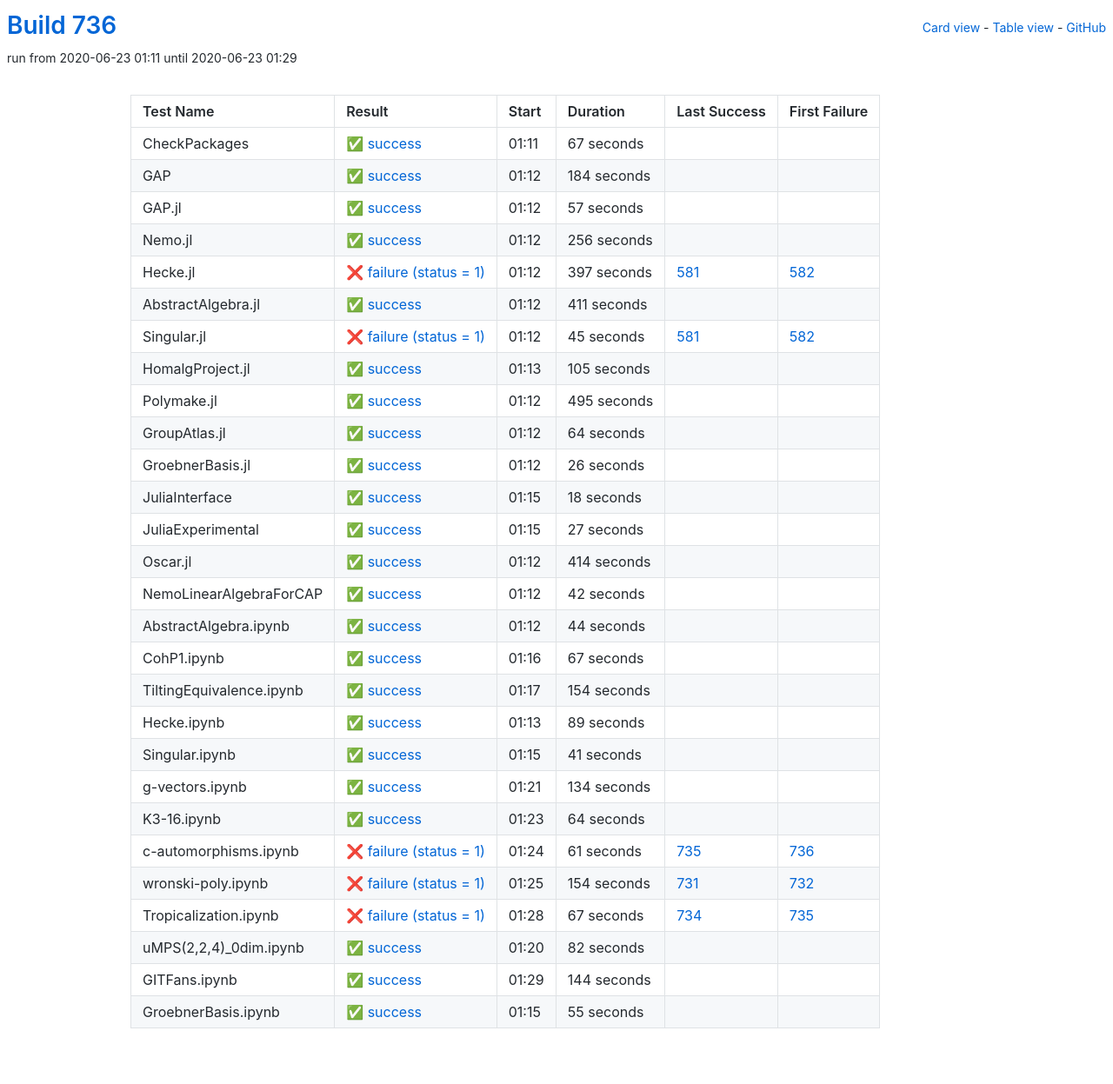
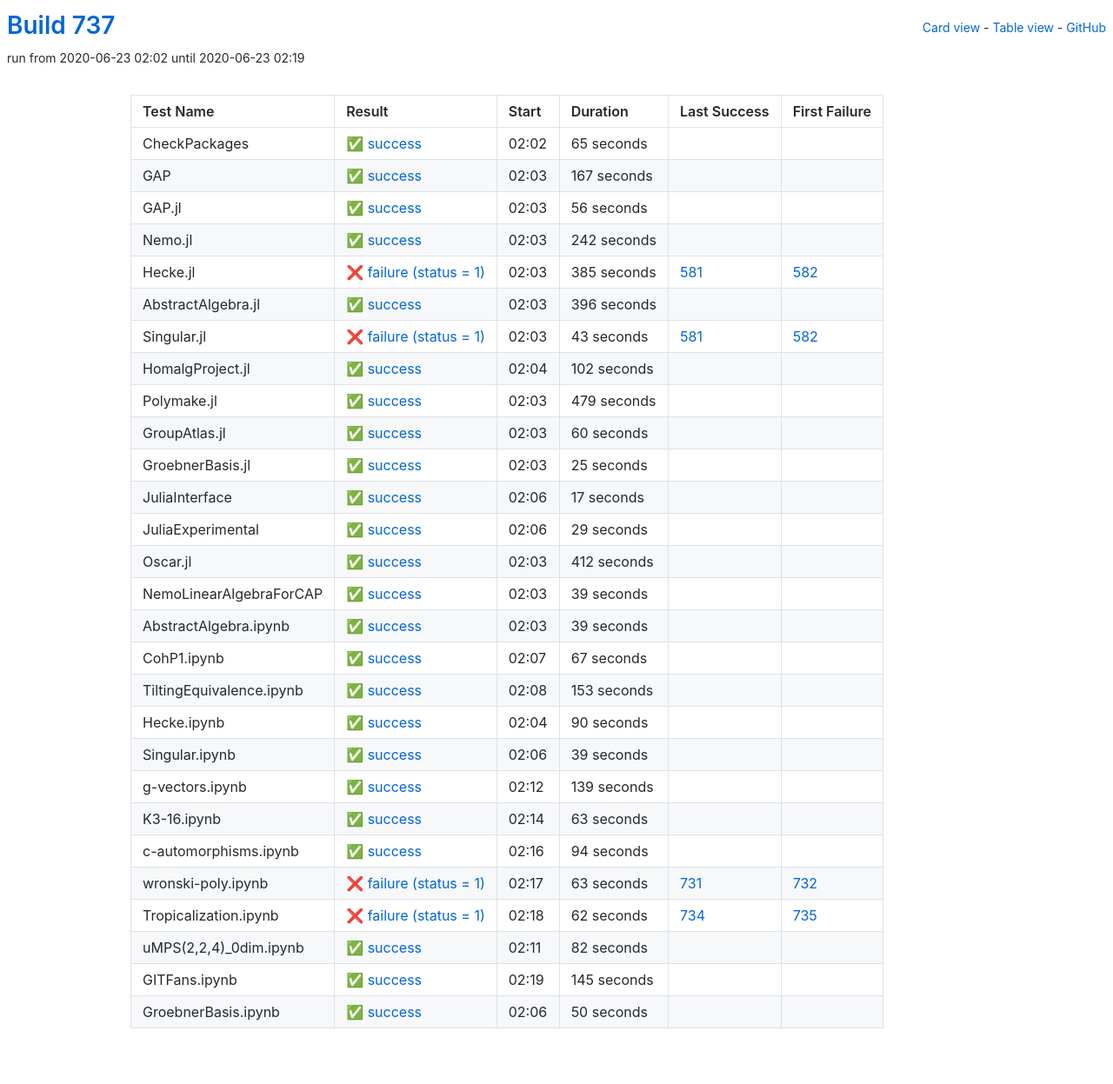
Before and after one commit to oscar-system/oscar-ci-status-1.4, a Jekyll site: the page built from table.html, in a window 1280 px wide. Shown: the whole page at 87% size. Built offline with Jekyll 4.4.1, drawn with Linux system fonts in a browser that asks for light colours.

Commit message:
Build #737

```diff
--- a/_data/ci.yml
+++ b/_data/ci.yml
@@ -1,6 +1,6 @@
 ---
-build: 736
-build_url: https://oscarci.mathematik.uni-kl.de/job/oscar-julia-1.4/736/
+build: 737
+build_url: https://oscarci.mathematik.uni-kl.de/job/oscar-julia-1.4/737/
 job: oscar-julia-1.4
 organization: oscar-system
 repo: oscar-ci-status-1.4
@@ -8,200 +8,200 @@ repourl: https://github.com/oscar-system/oscar-ci-status-1.4
 tests:
 - name: CheckPackages
   id: checkpackages
-  log: https://oscarci.mathematik.uni-kl.de/job/oscar-julia-1.4/736/artifact/logs/build-736/CheckPackages.log
-  start: 2020-06-23 01:11
+  log: https://oscarci.mathematik.uni-kl.de/job/oscar-julia-1.4/737/artifact/logs/build-737/CheckPackages.log
+  start: 2020-06-23 02:02
   success: true
   exitcode: 0
   status: success
-  duration: 67
+  duration: 65
   last_success: false
   last_success_url:
   first_failure: false
   first_failure_url:
 - name: GAP
   id: gap
-  log: https://oscarci.mathematik.uni-kl.de/job/oscar-julia-1.4/736/artifact/logs/build-736/GAP.log
-  start: 2020-06-23 01:12
+  log: https://oscarci.mathematik.uni-kl.de/job/oscar-julia-1.4/737/artifact/logs/build-737/GAP.log
+  start: 2020-06-23 02:03
   success: true
   exitcode: 0
   status: success
-  duration: 184
+  duration: 167
   last_success: false
   last_success_url:
   first_failure: false
   first_failure_url:
 - name: GAP.jl
   id: gap-jl
-  log: https://oscarci.mathematik.uni-kl.de/job/oscar-julia-1.4/736/artifact/logs/build-736/GAP.jl.log
-  start: 2020-06-23 01:12
+  log: https://oscarci.mathematik.uni-kl.de/job/oscar-julia-1.4/737/artifact/logs/build-737/GAP.jl.log
+  start: 2020-06-23 02:03
   success: true
   exitcode: 0
   status: success
-  duration: 57
+  duration: 56
   last_success: false
   last_success_url:
   first_failure: false
   first_failure_url:
 - name: Nemo.jl
   id: nemo-jl
-  log: https://oscarci.mathematik.uni-kl.de/job/oscar-julia-1.4/736/artifact/logs/build-736/Nemo.jl.log
-  start: 2020-06-23 01:12
+  log: https://oscarci.mathematik.uni-kl.de/job/oscar-julia-1.4/737/artifact/logs/build-737/Nemo.jl.log
+  start: 2020-06-23 02:03
   success: true
   exitcode: 0
   status: success
-  duration: 256
+  duration: 242
   last_success: false
   last_success_url:
   first_failure: false
   first_failure_url:
 - name: Hecke.jl
   id: hecke-jl
-  log: https://oscarci.mathematik.uni-kl.de/job/oscar-julia-1.4/736/artifact/logs/build-736/Hecke.jl.log
-  start: 2020-06-23 01:12
+  log: https://oscarci.mathematik.uni-kl.de/job/oscar-julia-1.4/737/artifact/logs/build-737/Hecke.jl.log
+  start: 2020-06-23 02:03
   success: false
   exitcode: 1
   status: failure
-  duration: 397
+  duration: 385
   last_success: 581
   last_success_url: https://oscarci.mathematik.uni-kl.de/job/oscar-julia-1.4/581/
   first_failure: 582
   first_failure_url: https://oscarci.mathematik.uni-kl.de/job/oscar-julia-1.4/582/
 - name: AbstractAlgebra.jl
   id: abstractalgebra-jl
-  log: https://oscarci.mathematik.uni-kl.de/job/oscar-julia-1.4/736/artifact/logs/build-736/AbstractAlgebra.jl.log
-  start: 2020-06-23 01:12
+  log: https://oscarci.mathematik.uni-kl.de/job/oscar-julia-1.4/737/artifact/logs/build-737/AbstractAlgebra.jl.log
+  start: 2020-06-23 02:03
   success: true
   exitcode: 0
   status: success
-  duration: 411
+  duration: 396
   last_success: false
   last_success_url:
   first_failure: false
   first_failure_url:
 - name: Singular.jl
   id: singular-jl
-  log: https://oscarci.mathematik.uni-kl.de/job/oscar-julia-1.4/736/artifact/logs/build-736/Singular.jl.log
-  start: 2020-06-23 01:12
+  log: https://oscarci.mathematik.uni-kl.de/job/oscar-julia-1.4/737/artifact/logs/build-737/Singular.jl.log
+  start: 2020-06-23 02:03
   success: false
   exitcode: 1
   status: failure
-  duration: 45
+  duration: 43
   last_success: 581
   last_success_url: https://oscarci.mathematik.uni-kl.de/job/oscar-julia-1.4/581/
   first_failure: 582
   first_failure_url: https://oscarci.mathematik.uni-kl.de/job/oscar-julia-1.4/582/
 - name: HomalgProject.jl
   id: homalgproject-jl
-  log: https://oscarci.mathematik.uni-kl.de/job/oscar-julia-1.4/736/artifact/logs/build-736/HomalgProject.jl.log
-  start: 2020-06-23 01:13
+  log: https://oscarci.mathematik.uni-kl.de/job/oscar-julia-1.4/737/artifact/logs/build-737/HomalgProject.jl.log
+  start: 2020-06-23 02:04
   success: true
   exitcode: 0
   status: success
-  duration: 105
+  duration: 102
   last_success: false
   last_success_url:
   first_failure: false
   first_failure_url:
 - name: Polymake.jl
   id: polymake-jl
-  log: https://oscarci.mathematik.uni-kl.de/job/oscar-julia-1.4/736/artifact/logs/build-736/Polymake.jl.log
-  start: 2020-06-23 01:12
+  log: https://oscarci.mathematik.uni-kl.de/job/oscar-julia-1.4/737/artifact/logs/build-737/Polymake.jl.log
+  start: 2020-06-23 02:03
   success: true
   exitcode: 0
   status: success
-  duration: 495
+  duration: 479
   last_success: false
   last_success_url:
   first_failure: false
   first_failure_url:
 - name: GroupAtlas.jl
   id: groupatlas-jl
-  log: https://oscarci.mathematik.uni-kl.de/job/oscar-julia-1.4/736/artifact/logs/build-736/GroupAtlas.jl.log
-  start: 2020-06-23 01:12
+  log: https://oscarci.mathematik.uni-kl.de/job/oscar-julia-1.4/737/artifact/logs/build-737/GroupAtlas.jl.log
+  start: 2020-06-23 02:03
   success: true
   exitcode: 0
   status: success
-  duration: 64
+  duration: 60
   last_success: false
   last_success_url:
   first_failure: false
   first_failure_url:
 - name: GroebnerBasis.jl
   id: groebnerbasis-jl
-  log: https://oscarci.mathematik.uni-kl.de/job/oscar-julia-1.4/736/artifact/logs/build-736/GroebnerBasis.jl.log
-  start: 2020-06-23 01:12
+  log: https://oscarci.mathematik.uni-kl.de/job/oscar-julia-1.4/737/artifact/logs/build-737/GroebnerBasis.jl.log
+  start: 2020-06-23 02:03
   success: true
   exitcode: 0
   status: success
-  duration: 26
+  duration: 25
   last_success: false
   last_success_url:
   first_failure: false
   first_failure_url:
 - name: JuliaInterface
   id: juliainterface
-  log: https://oscarci.mathematik.uni-kl.de/job/oscar-julia-1.4/736/artifact/logs/build-736/JuliaInterface.log
-  start: 2020-06-23 01:15
+  log: https://oscarci.mathematik.uni-kl.de/job/oscar-julia-1.4/737/artifact/logs/build-737/JuliaInterface.log
+  start: 2020-06-23 02:06
   success: true
   exitcode: 0
   status: success
-  duration: 18
+  duration: 17
   last_success: false
   last_success_url:
   first_failure: false
   first_failure_url:
 - name: JuliaExperimental
   id: juliaexperimental
-  log: https://oscarci.mathematik.uni-kl.de/job/oscar-julia-1.4/736/artifact/logs/build-736/JuliaExperimental.log
-  start: 2020-06-23 01:15
+  log: https://oscarci.mathematik.uni-kl.de/job/oscar-julia-1.4/737/artifact/logs/build-737/JuliaExperimental.log
+  start: 2020-06-23 02:06
   success: true
   exitcode: 0
   status: success
-  duration: 27
+  duration: 29
   last_success: false
   last_success_url:
   first_failure: false
   first_failure_url:
 - name: Oscar.jl
   id: oscar-jl
-  log: https://oscarci.mathematik.uni-kl.de/job/oscar-julia-1.4/736/artifact/logs/build-736/Oscar.jl.log
-  start: 2020-06-23 01:12
+  log: https://oscarci.mathematik.uni-kl.de/job/oscar-julia-1.4/737/artifact/logs/build-737/Oscar.jl.log
+  start: 2020-06-23 02:03
   success: true
   exitcode: 0
   status: success
-  duration: 414
+  duration: 412
   last_success: false
   last_success_url:
   first_failure: false
   first_failure_url:
 - name: NemoLinearAlgebraForCAP
   id: nemolinearalgebraforcap
-  log: https://oscarci.mathematik.uni-kl.de/job/oscar-julia-1.4/736/artifact/logs/build-736/NemoLinearAlgebraForCAP.log
-  start: 2020-06-23 01:12
+  log: https://oscarci.mathematik.uni-kl.de/job/oscar-julia-1.4/737/artifact/logs/build-737/NemoLinearAlgebraForCAP.log
+  start: 2020-06-23 02:03
   success: true
   exitcode: 0
   status: success
-  duration: 42
+  duration: 39
   last_success: false
   last_success_url:
   first_failure: false
   first_failure_url:
 - name: AbstractAlgebra.ipynb
   id: abstractalgebra-ipynb
-  log: https://oscarci.mathematik.uni-kl.de/job/oscar-julia-1.4/736/artifact/logs/build-736/AbstractAlgebra.ipynb.log
-  start: 2020-06-23 01:12
+  log: https://oscarci.mathematik.uni-kl.de/job/oscar-julia-1.4/737/artifact/logs/build-737/AbstractAlgebra.ipynb.log
+  start: 2020-06-23 02:03
   success: true
   exitcode: 0
   status: success
-  duration: 44
+  duration: 39
   last_success: false
   last_success_url:
   first_failure: false
   first_failure_url:
 - name: CohP1.ipynb
   id: cohp1-ipynb
-  log: https://oscarci.mathematik.uni-kl.de/job/oscar-julia-1.4/736/artifact/logs/build-736/CohP1.ipynb.log
-  start: 2020-06-23 01:16
+  log: https://oscarci.mathematik.uni-kl.de/job/oscar-julia-1.4/737/artifact/logs/build-737/CohP1.ipynb.log
+  start: 2020-06-23 02:07
   success: true
   exitcode: 0
   status: success
@@ -212,104 +212,104 @@ tests:
   first_failure_url:
 - name: TiltingEquivalence.ipynb
   id: tiltingequivalence-ipynb
-  log: https://oscarci.mathematik.uni-kl.de/job/oscar-julia-1.4/736/artifact/logs/build-736/TiltingEquivalence.ipynb.log
-  start: 2020-06-23 01:17
+  log: https://oscarci.mathematik.uni-kl.de/job/oscar-julia-1.4/737/artifact/logs/build-737/TiltingEquivalence.ipynb.log
+  start: 2020-06-23 02:08
   success: true
   exitcode: 0
   status: success
-  duration: 154
+  duration: 153
   last_success: false
   last_success_url:
   first_failure: false
   first_failure_url:
 - name: Hecke.ipynb
   id: hecke-ipynb
-  log: https://oscarci.mathematik.uni-kl.de/job/oscar-julia-1.4/736/artifact/logs/build-736/Hecke.ipynb.log
-  start: 2020-06-23 01:13
+  log: https://oscarci.mathematik.uni-kl.de/job/oscar-julia-1.4/737/artifact/logs/build-737/Hecke.ipynb.log
+  start: 2020-06-23 02:04
   success: true
   exitcode: 0
   status: success
-  duration: 89
+  duration: 90
   last_success: false
   last_success_url:
   first_failure: false
   first_failure_url:
 - name: Singular.ipynb
   id: singular-ipynb
-  log: https://oscarci.mathematik.uni-kl.de/job/oscar-julia-1.4/736/artifact/logs/build-736/Singular.ipynb.log
-  start: 2020-06-23 01:15
+  log: https://oscarci.mathematik.uni-kl.de/job/oscar-julia-1.4/737/artifact/logs/build-737/Singular.ipynb.log
+  start: 2020-06-23 02:06
   success: true
   exitcode: 0
   status: success
-  duration: 41
+  duration: 39
   last_success: false
   last_success_url:
   first_failure: false
   first_failure_url:
 - name: g-vectors.ipynb
   id: g-vectors-ipynb
-  log: https://oscarci.mathematik.uni-kl.de/job/oscar-julia-1.4/736/artifact/logs/build-736/g-vectors.ipynb.log
-  start: 2020-06-23 01:21
+  log: https://oscarci.mathematik.uni-kl.de/job/oscar-julia-1.4/737/artifact/logs/build-737/g-vectors.ipynb.log
+  start: 2020-06-23 02:12
   success: true
   exitcode: 0
   status: success
-  duration: 134
+  duration: 139
   last_success: false
   last_success_url:
   first_failure: false
   first_failure_url:
 - name: K3-16.ipynb
   id: k3-16-ipynb
-  log: https://oscarci.mathematik.uni-kl.de/job/oscar-julia-1.4/736/artifact/logs/build-736/K3-16.ipynb.log
-  start: 2020-06-23 01:23
+  log: https://oscarci.mathematik.uni-kl.de/job/oscar-julia-1.4/737/artifact/logs/build-737/K3-16.ipynb.log
+  start: 2020-06-23 02:14
   success: true
   exitcode: 0
   status: success
-  duration: 64
+  duration: 63
   last_success: false
   last_success_url:
   first_failure: false
   first_failure_url:
 - name: c-automorphisms.ipynb
   id: c-automorphisms-ipynb
-  log: https://oscarci.mathematik.uni-kl.de/job/oscar-julia-1.4/736/artifact/logs/build-736/c-automorphisms.ipynb.log
-  start: 2020-06-23 01:24
+  log: https://oscarci.mathematik.uni-kl.de/job/oscar-julia-1.4/737/artifact/logs/build-737/c-automorphisms.ipynb.log
+  start: 2020-06-23 02:16
+  success: true
+  exitcode: 0
+  status: success
+  duration: 94
+  last_success: false
+  last_success_url:
+  first_failure: false
+  first_failure_url:
+- name: wronski-poly.ipynb
+  id: wronski-poly-ipynb
+  log: https://oscarci.mathematik.uni-kl.de/job/oscar-julia-1.4/737/artifact/logs/build-737/wronski-poly.ipynb.log
+  start: 2020-06-23 02:17
   success: false
   exitcode: 1
   status: failure
-  duration: 61
-  last_success: 735
-  last_success_url: https://oscarci.mathematik.uni-kl.de/job/oscar-julia-1.4/735/
-  first_failure: 736
-  first_failure_url: https://oscarci.mathematik.uni-kl.de/job/oscar-julia-1.4/736/
-- name: wronski-poly.ipynb
-  id: wronski-poly-ipynb
-  log: https://oscarci.mathematik.uni-kl.de/job/oscar-julia-1.4/736/artifact/logs/build-736/wronski-poly.ipynb.log
-  start: 2020-06-23 01:25
-  success: false
-  exitcode: 1
-  status: failure
-  duration: 154
+  duration: 63
   last_success: 731
   last_success_url: https://oscarci.mathematik.uni-kl.de/job/oscar-julia-1.4/731/
   first_failure: 732
   first_failure_url: https://oscarci.mathematik.uni-kl.de/job/oscar-julia-1.4/732/
 - name: Tropicalization.ipynb
   id: tropicalization-ipynb
-  log: https://oscarci.mathematik.uni-kl.de/job/oscar-julia-1.4/736/artifact/logs/build-736/Tropicalization.ipynb.log
-  start: 2020-06-23 01:28
+  log: https://oscarci.mathematik.uni-kl.de/job/oscar-julia-1.4/737/artifact/logs/build-737/Tropicalization.ipynb.log
+  start: 2020-06-23 02:18
   success: false
   exitcode: 1
   status: failure
-  duration: 67
+  duration: 62
   last_success: 734
   last_success_url: https://oscarci.mathematik.uni-kl.de/job/oscar-julia-1.4/734/
   first_failure: 735
   first_failure_url: https://oscarci.mathematik.uni-kl.de/job/oscar-julia-1.4/735/
 - name: uMPS(2,2,4)_0dim.ipynb
   id: umps-2-2-4-0dim-ipynb
-  log: https://oscarci.mathematik.uni-kl.de/job/oscar-julia-1.4/736/artifact/logs/build-736/uMPS-2-2-4-_0dim.ipynb.log
-  start: 2020-06-23 01:20
+  log: https://oscarci.mathematik.uni-kl.de/job/oscar-julia-1.4/737/artifact/logs/build-737/uMPS-2-2-4-_0dim.ipynb.log
+  start: 2020-06-23 02:11
   success: true
   exitcode: 0
   status: success
@@ -320,24 +320,24 @@ tests:
   first_failure_url:
 - name: GITFans.ipynb
   id: gitfans-ipynb
-  log: https://oscarci.mathematik.uni-kl.de/job/oscar-julia-1.4/736/artifact/logs/build-736/GITFans.ipynb.log
-  start: 2020-06-23 01:29
+  log: https://oscarci.mathematik.uni-kl.de/job/oscar-julia-1.4/737/artifact/logs/build-737/GITFans.ipynb.log
+  start: 2020-06-23 02:19
   success: true
   exitcode: 0
   status: success
-  duration: 144
+  duration: 145
   last_success: false
   last_success_url:
   first_failure: false
   first_failure_url:
 - name: GroebnerBasis.ipynb
   id: groebnerbasis-ipynb
-  log: https://oscarci.mathematik.uni-kl.de/job/oscar-julia-1.4/736/artifact/logs/build-736/GroebnerBasis.ipynb.log
-  start: 2020-06-23 01:15
+  log: https://oscarci.mathematik.uni-kl.de/job/oscar-julia-1.4/737/artifact/logs/build-737/GroebnerBasis.ipynb.log
+  start: 2020-06-23 02:06
   success: true
   exitcode: 0
   status: success
-  duration: 55
+  duration: 50
   last_success: false
   last_success_url:
   first_failure: false
```
Also changed, not shown: README.md.
